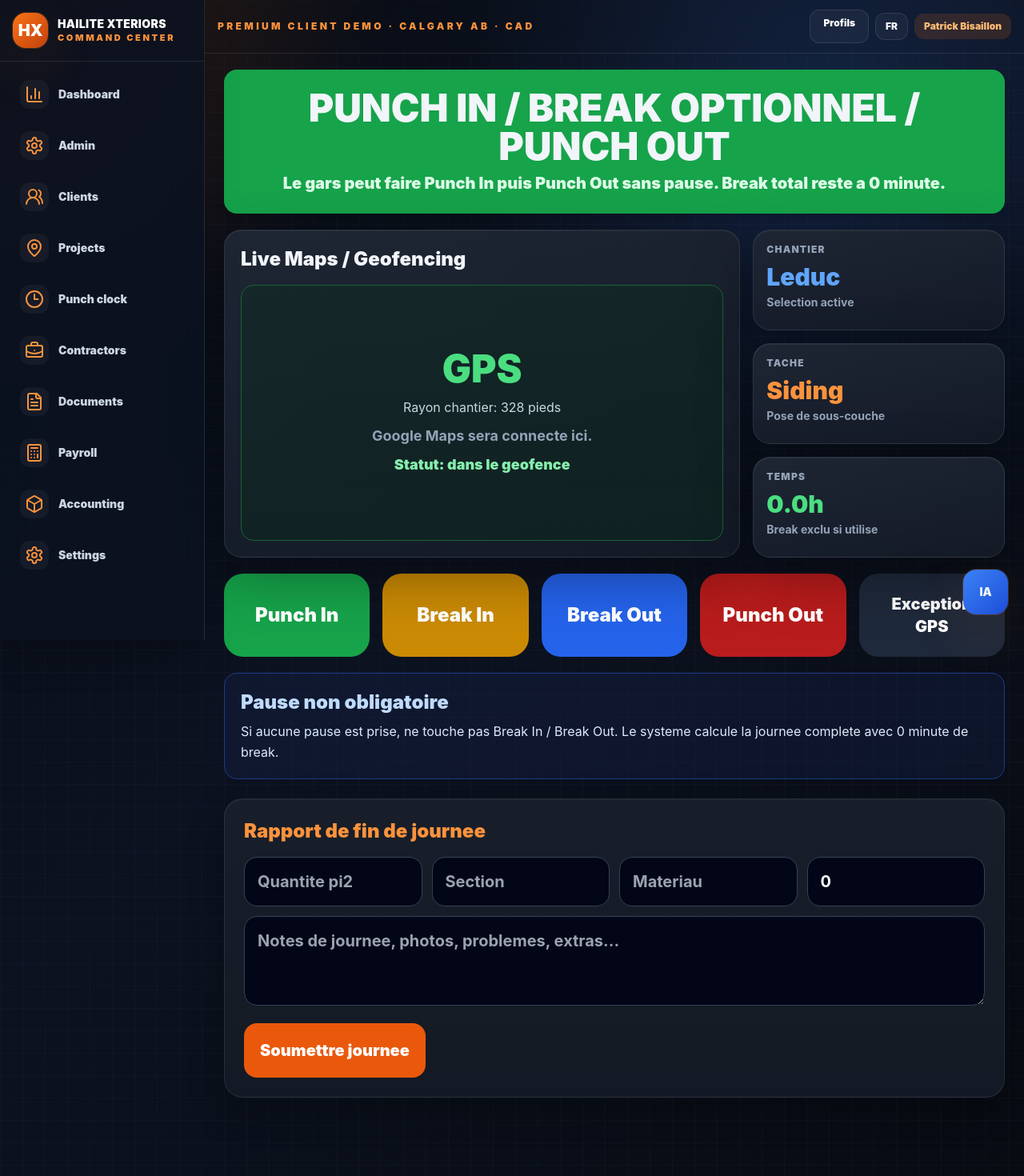
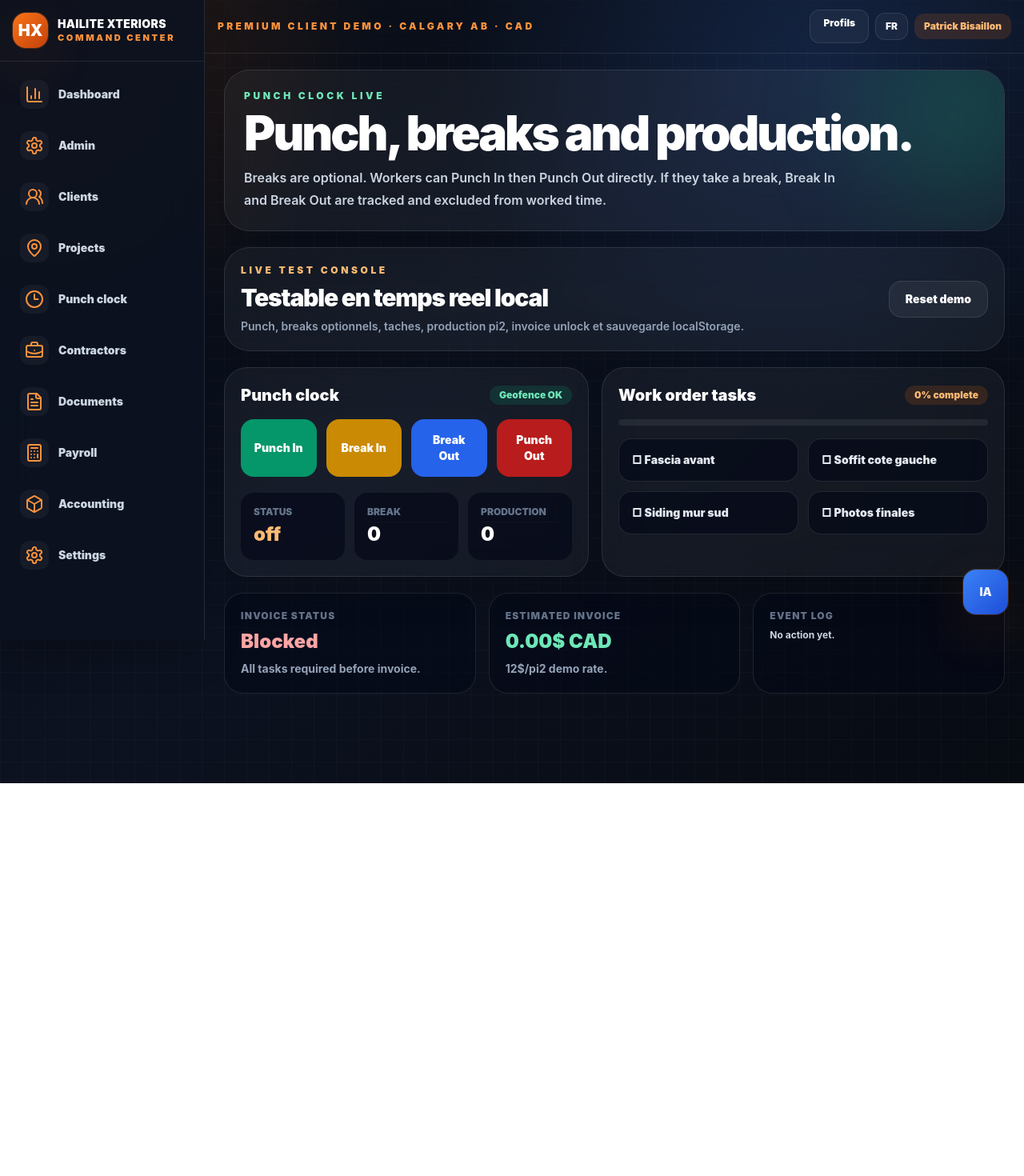
Before and after one commit to bisaillonpatrick1979-dev/Chatgpt-hailite-, a Next.js app: page /punch in a window 1280 px wide. Shown: the top 1470 px of the page at 80% size. After the commit the page ends 979 px from the top, so only its background shows below. Built offline with nearby package versions, Linux system fonts and the light colour scheme.

Commit message:
Make punch page use live MVP console

```diff
--- a/app/punch/page.tsx
+++ b/app/punch/page.tsx
@@ -1,52 +1,18 @@
-import { AppShell, ProMetric } from "@/components/AppShell";
+import { AppShell } from "@/components/AppShell";
+import { LiveMvpConsole } from "@/components/LiveMvpConsole";
 
 export default function Page() {
   return (
     <AppShell>
-      <section className="rounded-2xl bg-green-600 p-6 text-center shadow-lg">
-        <h1 className="text-4xl font-black uppercase md:text-5xl">Punch In / Break optionnel / Punch Out</h1>
-        <p className="mt-2 text-xl font-black text-green-100">Le gars peut faire Punch In puis Punch Out sans pause. Break total reste a 0 minute.</p>
+      <section className="relative overflow-hidden rounded-[2rem] border border-white/10 bg-white/[0.045] p-6 shadow-2xl backdrop-blur-xl">
+        <div className="absolute -right-20 -top-20 h-64 w-64 rounded-full bg-emerald-500/20 blur-3xl" />
+        <p className="relative text-xs font-black uppercase tracking-[0.3em] text-emerald-300">Punch clock live</p>
+        <h1 className="relative mt-2 text-4xl font-black tracking-[-0.05em] text-white md:text-6xl">Punch, breaks and production.</h1>
+        <p className="relative mt-3 max-w-3xl text-base font-semibold leading-7 text-slate-300">Breaks are optional. Workers can Punch In then Punch Out directly. If they take a break, Break In and Break Out are tracked and excluded from worked time.</p>
       </section>
-      <section className="mt-5 grid gap-4 md:grid-cols-3">
-        <div className="pro-card p-5 md:col-span-2">
-          <h2 className="text-2xl font-black">Live Maps / Geofencing</h2>
-          <div className="mt-4 flex min-h-80 items-center justify-center rounded-2xl border border-green-800 bg-green-950/30 text-center">
-            <div>
-              <p className="text-5xl font-black text-green-400">GPS</p>
-              <p className="large-readable mt-3 text-slate-300">Rayon chantier: 328 pieds</p>
-              <p className="mt-2 text-lg font-bold text-slate-400">Google Maps sera connecte ici.</p>
-              <p className="mt-2 text-lg font-black text-green-300">Statut: dans le geofence</p>
-            </div>
-          </div>
-        </div>
-        <div className="grid gap-4">
-          <ProMetric label="Chantier" value="Leduc" note="Selection active" tone="blue" />
-          <ProMetric label="Tache" value="Siding" note="Pose de sous-couche" tone="orange" />
-          <ProMetric label="Temps" value="0.0h" note="Break exclu si utilise" tone="green" />
-        </div>
-      </section>
-      <section className="mt-5 grid gap-4 md:grid-cols-5">
-        <button className="rounded-3xl bg-green-600 p-6 text-2xl font-black text-white">Punch In</button>
-        <button className="rounded-3xl bg-yellow-600 p-6 text-2xl font-black text-white">Break In</button>
-        <button className="rounded-3xl bg-blue-600 p-6 text-2xl font-black text-white">Break Out</button>
-        <button className="rounded-3xl bg-red-700 p-6 text-2xl font-black text-white">Punch Out</button>
-        <button className="rounded-3xl bg-slate-800 p-6 text-xl font-black text-white">Exception GPS</button>
-      </section>
-      <section className="rounded-2xl border border-blue-900 bg-blue-950/30 p-5 mt-5">
-        <h2 className="text-2xl font-black text-blue-200">Pause non obligatoire</h2>
-        <p className="large-readable mt-2 text-blue-100">Si aucune pause est prise, ne touche pas Break In / Break Out. Le systeme calcule la journee complete avec 0 minute de break.</p>
-      </section>
-      <section className="pro-panel mt-6 p-6">
-        <h2 className="text-2xl font-black text-orange-400">Rapport de fin de journee</h2>
-        <div className="mt-4 grid gap-3 md:grid-cols-4">
-          <input className="rounded-2xl border border-slate-700 bg-slate-950 p-4 text-xl font-bold text-white" placeholder="Quantite pi2" />
-          <input className="rounded-2xl border border-slate-700 bg-slate-950 p-4 text-xl font-bold text-white" placeholder="Section" />
-          <input className="rounded-2xl border border-slate-700 bg-slate-950 p-4 text-xl font-bold text-white" placeholder="Materiau" />
-          <input className="rounded-2xl border border-slate-700 bg-slate-950 p-4 text-xl font-bold text-white" placeholder="Break total minutes (0 si aucun)" defaultValue="0" />
-        </div>
-        <textarea className="mt-3 min-h-28 w-full rounded-2xl border border-slate-700 bg-slate-950 p-4 text-xl font-bold text-white" placeholder="Notes de journee, photos, problemes, extras..." />
-        <button className="mt-4 rounded-2xl bg-orange-600 p-5 text-xl font-black text-white">Soumettre journee</button>
-      </section>
+      <div className="mt-5">
+        <LiveMvpConsole />
+      </div>
     </AppShell>
   );
 }
```
